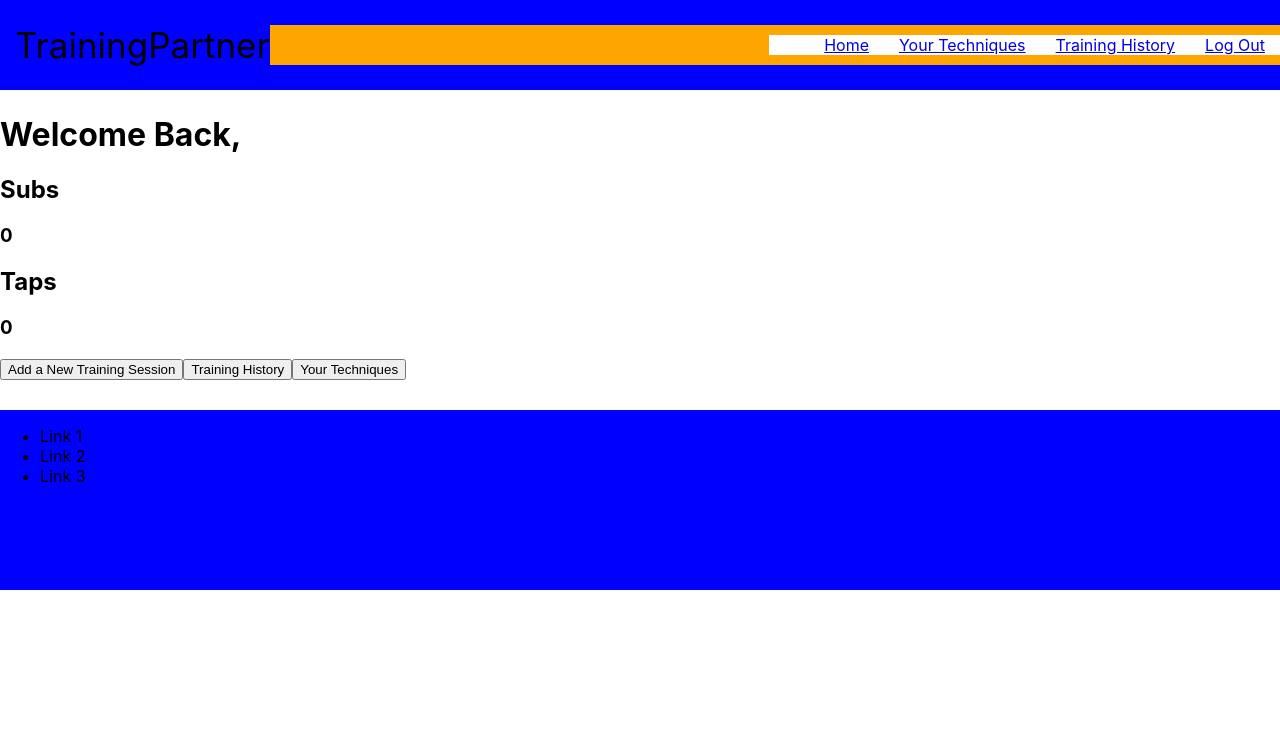
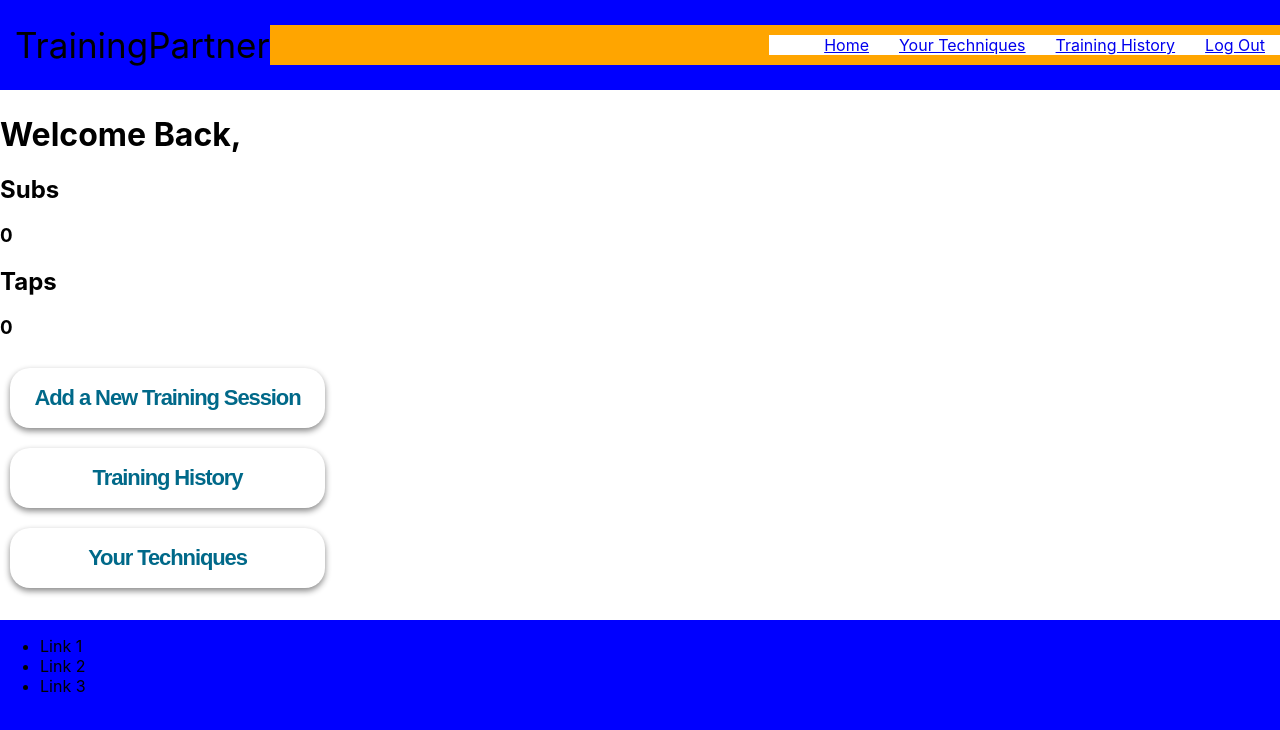
Before and after one commit to mercuryfillings/training-partner, a React (Create React App) app in the folder client/: page /home in a window 1280 px wide. Shown: the top 730 px of the page. Built offline with nearby package versions, Linux system fonts and the light colour scheme; no server answers.

Commit message:
Still need a new branch. More styling.

```diff
--- a/client/src/Components/Footer/Footer.scss
+++ b/client/src/Components/Footer/Footer.scss
@@ -4,5 +4,6 @@
   background-color: blue;
   display: flex;
   position: absolute;
+  bottom: 0;
   margin: 30px 0 0 0;
 }
--- a/client/src/Components/Home/Home.jsx
+++ b/client/src/Components/Home/Home.jsx
@@ -1,4 +1,5 @@
 import React from 'react'
+import './Home.scss'
 
 export default function Home(props) {
   const { trainings, currentUser } = props;
@@ -27,9 +28,11 @@ export default function Home(props) {
       <h3>{totals.subs}</h3>
       <h2>Taps</h2>
       <h3>{totals.taps}</h3>
-      <button>Add a New Training Session</button>
-      <button>Training History</button>
-      <button>Your Techniques</button>
+      <div className="button-container">
+        <button className="button">Add a New Training Session</button>
+        <button className="button">Training History</button>
+        <button className="button">Your Techniques</button>
+      </div>
     </>
   )
 }
--- /dev/null
+++ b/client/src/Components/Home/Home.scss
@@ -0,0 +1,20 @@
+.button {
+  height: 60px;
+  width: 315px;
+  border-radius: 20px;
+  border: none;
+  background-color: #ffffff;
+  box-shadow: 0 3px 6px #888888;
+  margin: 10px;
+  color: #006989;
+  font-family: arial;
+  font-size: 22px;
+  font-weight: bold;
+  padding: 10px;
+  letter-spacing: -1.1px;
+}
+
+.button-container {
+  display: flex;
+  flex-direction: column;
+}
```
